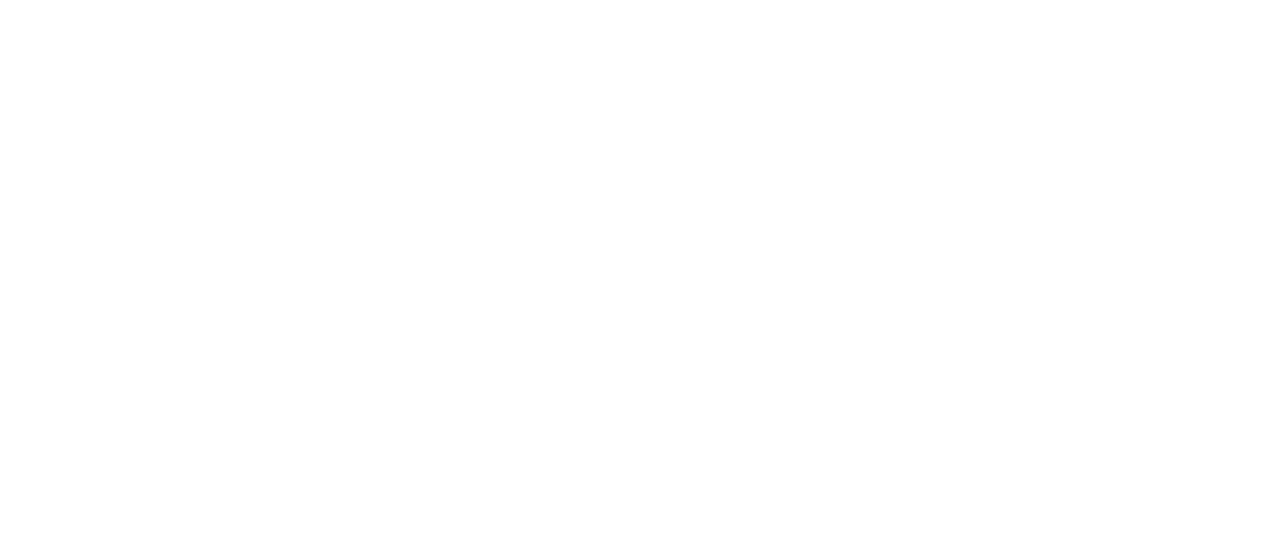
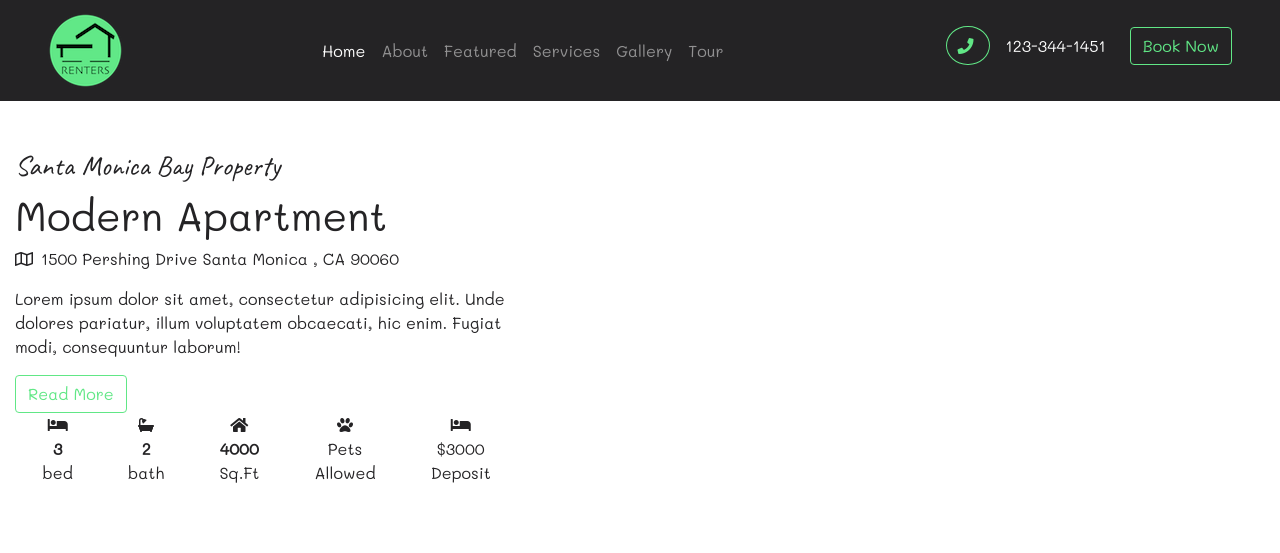
Before and after one commit to Robalexg/RentalCompany, a plain HTML site: page index.html in a window 1280 px wide. Drawn offline with Linux system fonts and the light colour scheme.

Commit message:
Added navbar and css

```diff
--- a/css/main.css
+++ b/css/main.css
@@ -6,8 +6,38 @@
   --mainWhite: #fff;
   --mainGrey: #eeeeee;
 }
+
 body {
   font-family: "Mali", cursive;
   background: var(--mainWhite);
   color: var(--mainDark);
 }
+
+/*global*/
+  .btn-green{
+    background: transparent;
+    color: var(--mainGreen);
+    border: .1rem solid var(--mainGreen);
+  }
+
+  .btn-green:hover{
+    background: var(--mainGreen);
+    color: var(--mainWhite);
+  }
+
+  .text-slant {
+    font-family: "Caveat", cursive;
+  }
+
+
+/*navbar*/
+  .navbar {
+    background: var(--mainDark) !important;
+  }
+
+  .phone-icon{
+    color: var(--mainGreen);
+    border: .1rem solid var(--mainGreen);
+    border-radius: 50%;
+    padding: .5rem;
+  }
--- a/index.html
+++ b/index.html
@@ -16,7 +16,7 @@
 
     <!-- font awesome -->
     <link rel="stylesheet" href="css/all.css" />
-    <title>Renters</title>
+    <title>Rental Company</title>
     <style></style>
   </head>
 
@@ -27,6 +27,100 @@
       https://www.iconfinder.com/Myart
     -->
 
+    <!-- header -->
+      <header id="home">
+        <!-- navbar -->
+          <nav class="navbar navbar-expand-lg navbar-dark px-5">
+            <a href="#home" class="navbar-brand">
+              <img src="./img/logo.png" alt="logo">
+            </a>
+            <button class="navbar-toggler" type="button" data-toggle='collapse' data-target='#myNavbar'>
+              <span class="navbar-toggler-icon"></span>
+            </button>
+            <div id="myNavbar" class="collapse navbar-collapse">
+              <ul class="navbar-nav mx-auto">
+                <li class="nav-item">
+                  <a href="#home" class="nav-link active">Home</a>
+                </li>
+                <li class="nav-item">
+                  <a href="#about" class="nav-link">About</a>
+                </li>
+                <li class="nav-item">
+                  <a href="#featured" class="nav-link">Featured</a>
+                </li>
+                <li class="nav-item">
+                  <a href="#services" class="nav-link">Services</a>
+                </li>
+                <li class="nav-item">
+                  <a href="#Gallery" class="nav-link">Gallery</a>
+                </li>
+                <li class="nav-item">
+                  <a href="#tour" class="nav-link">Tour</a>
+                </li>
+              </ul>
+              <div class="d-none d-lg-flex align-items-baseline">
+                <p class="text-white mx-4">
+                  <span class="phone-icon mx-3">
+                    <i class="fas fa fa-phone fa-fw"></i>
+                  </span>
+                  123-344-1451
+                </p>
+                <button class="btn btn-green">Book Now</button>
+              </div>
+            </div>
+          </nav>
+        <!-- banner -->
+          <div class="container-fluid py-5">
+            <div class="row">
+              <div class="col-5">
+                <h3 class="text-slant">Santa Monica Bay Property</h3>
+                <h1>Modern Apartment</h1>
+                <span class="address d-flex align-items-baseline">
+                  <i class="far fa-map mr-2"></i>
+                  <p>1500 Pershing Drive Santa Monica , CA 90060</p>
+                </span>
+                <p>
+                  Lorem ipsum dolor sit amet, consectetur adipisicing elit. Unde dolores pariatur, illum voluptatem obcaecati, hic enim. Fugiat modi, consequuntur laborum!
+                </p>
+                <a href="#" class="btn btn-green">Read More</a>
+                <div class="banner-footer d-flex justify-content-around text-center">
+                  <div>
+                    <i class="fas fa-bed"></i>
+                    <p class="mb-0"><strong>3</strong></p>
+                    <p>bed</p>
+                  </div>
+                  <div>
+                    <i class="fas fa-bath"></i>
+                    <p class="mb-0"><strong>2</strong></p>
+                    <p>bath</p>
+                  </div>
+                  <div>
+                    <i class="fas fa-home"></i>
+                    <p class="mb-0"><strong>4000</strong></p>
+                    <p>Sq.Ft</p>
+                  </div>
+                  <div>
+                    <i class="fas fa-paw"></i>
+                    <p class="mb-0">Pets</p>
+                    <p>Allowed</p>
+                  </div>
+                  <div>
+                    <i class="fas fa-bed"></i>
+                    <p class="mb-0">$3000</p>
+                    <p>Deposit</p>
+                  </div>
+
+                  </div>
+
+                </div>
+              </div>
+              <div class="col-7">
+
+              </div>
+            </div>
+          </div>
+      </header>
+
     <!-- jquery -->
     <script src="js/jquery-3.3.1.min.js"></script>
     <!-- bootstrap js -->
```
